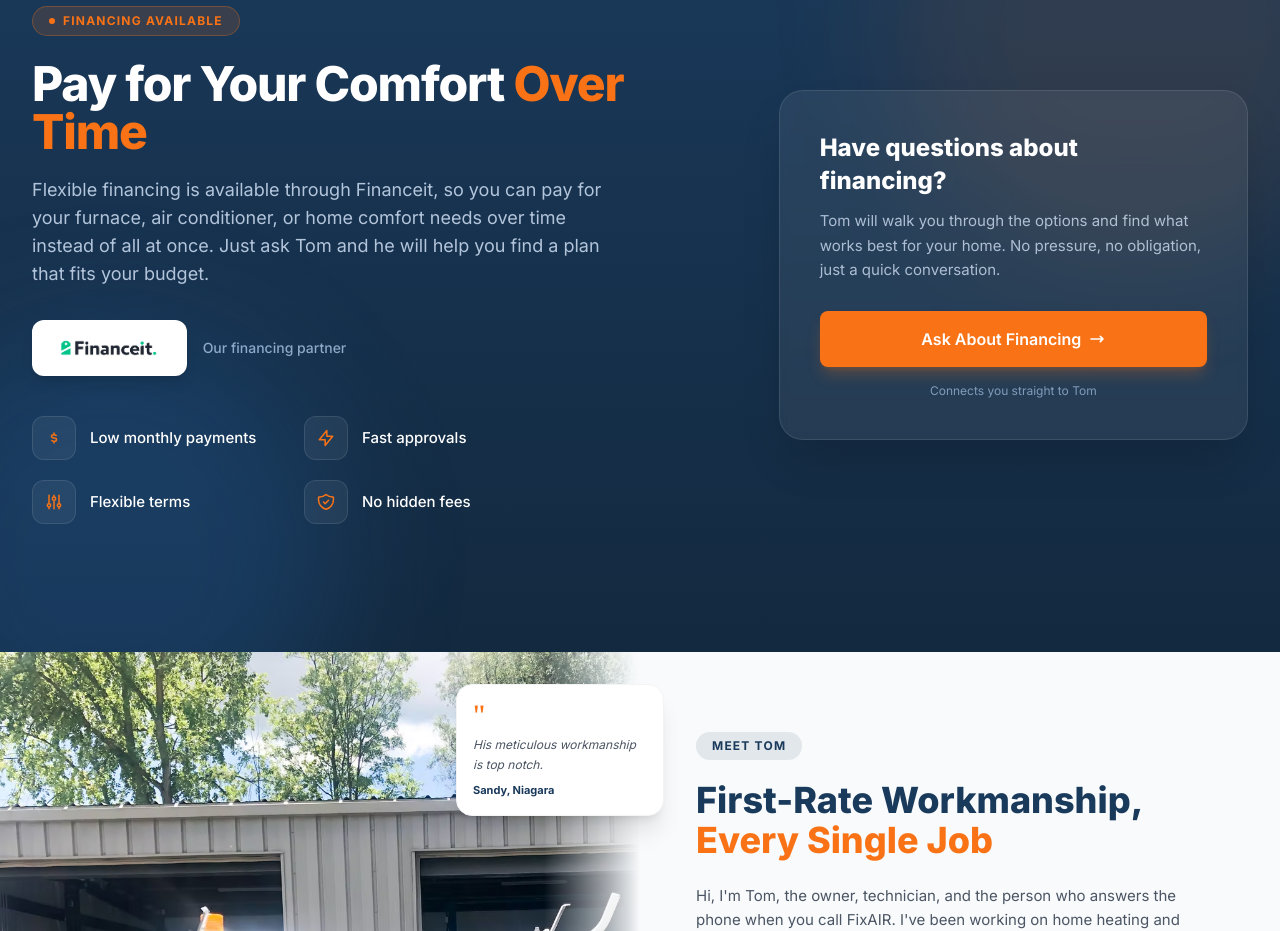
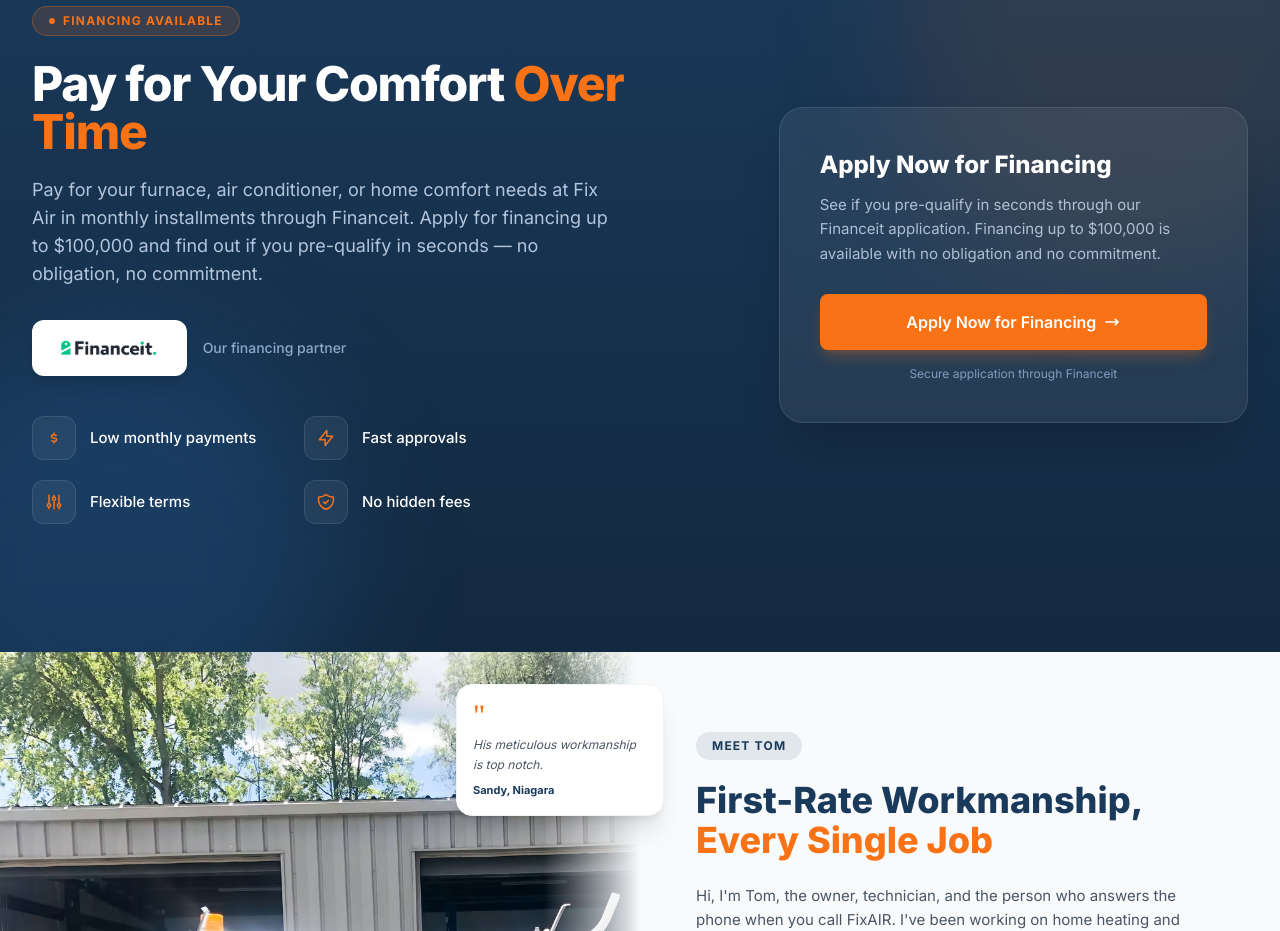
Before and after one commit to bradmines/fixair-site, a React (Vite) app: page / in a window 1280 px wide. Shown: the part 2880-3811 px from the top of the page. Built offline with nearby package versions, Linux system fonts and the light colour scheme.

Commit message:
Update financing section to link directly to Financeit application
Replace Tom contact CTA with Apply Now button pointing to the Fix Air
Financeit merchant partner page. Refresh copy with monthly installments,
$100,000 limit, and pre-qualification messaging.

```diff
--- a/src/components/Financing.jsx
+++ b/src/components/Financing.jsx
@@ -65,9 +65,9 @@ export default function Financing() {
             </h2>
 
             <p className="mt-5 text-blue-100/80 text-base md:text-lg leading-relaxed max-w-xl">
-              Flexible financing is available through Financeit, so you can pay for your furnace, air
-              conditioner, or home comfort needs over time instead of all at once. Just ask Tom and
-              he will help you find a plan that fits your budget.
+              Pay for your furnace, air conditioner, or home comfort needs at Fix Air in monthly
+              installments through Financeit. Apply for financing up to $100,000 and find out if you
+              pre-qualify in seconds — no obligation, no commitment.
             </p>
 
             {/* Financeit logo */}
@@ -100,17 +100,19 @@ export default function Financing() {
           <div className="lg:col-span-5">
             <div className="relative rounded-3xl bg-white/[0.07] backdrop-blur-sm border border-white/10 p-8 md:p-10 shadow-2xl shadow-black/20">
               <h3 className="text-2xl font-extrabold text-white leading-snug">
-                Have questions about financing?
+                Apply Now for Financing
               </h3>
               <p className="mt-3 text-blue-100/75 text-[15px] leading-relaxed">
-                Tom will walk you through the options and find what works best for your home. No
-                pressure, no obligation, just a quick conversation.
+                See if you pre-qualify in seconds through our Financeit application. Financing up to
+                $100,000 is available with no obligation and no commitment.
               </p>
               <a
-                href="#contact"
+                href="https://www.financeit.ca/s/gXF_UQ"
+                target="_blank"
+                rel="noopener noreferrer"
                 className="btn-primary group mt-7 w-full text-base px-8 py-4 shadow-lg shadow-brand-orange/25 hover:shadow-brand-orange/40"
               >
-                Ask About Financing
+                Apply Now for Financing
                 <svg
                   className="w-4 h-4 transition-transform duration-200 group-hover:translate-x-1"
                   fill="none"
@@ -122,7 +124,7 @@ export default function Financing() {
                 </svg>
               </a>
               <p className="mt-4 text-center text-xs text-blue-200/60">
-                Connects you straight to Tom
+                Secure application through Financeit
               </p>
             </div>
           </div>
```
